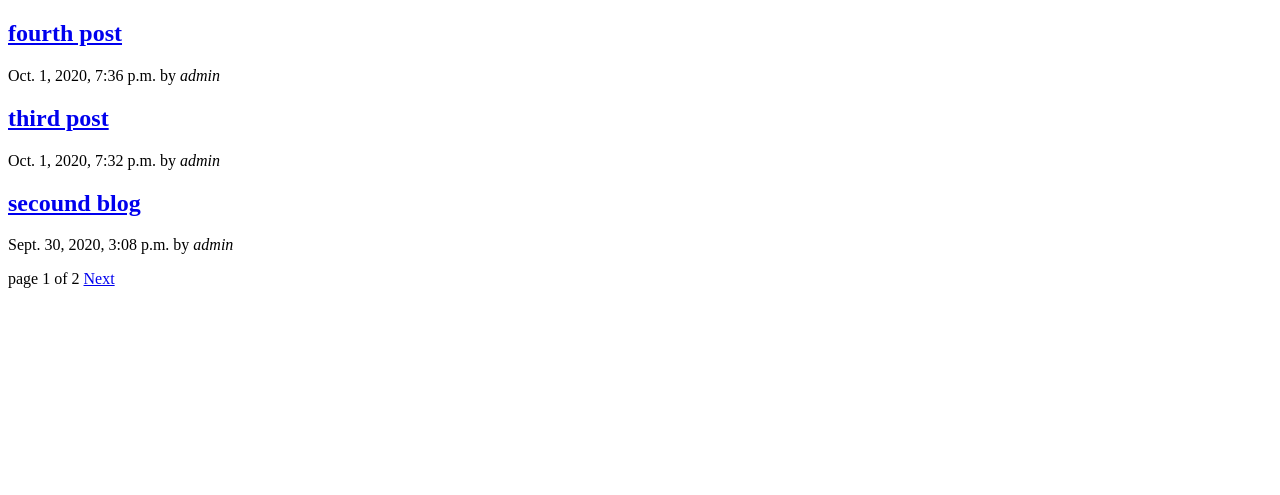
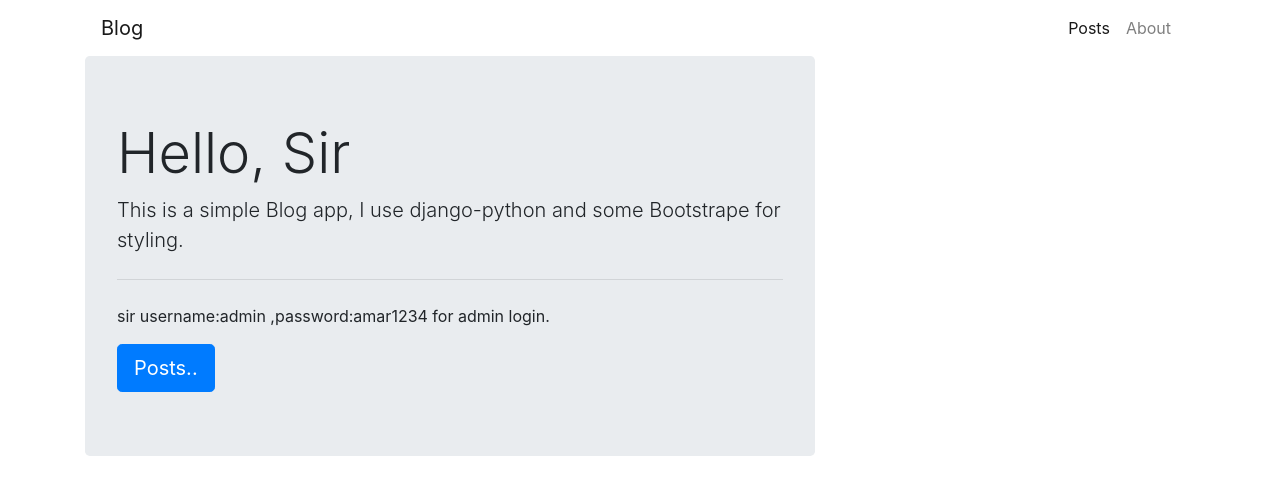
Before and after one commit to Amarkumargupta/BloggingApp, a Django app: page / in a window 1280 px wide. Shown: the top 495 px of the page. Run offline with Django 3.2, Linux system fonts and the light colour scheme; data comes from the database, SQL or seed files in the repository; both versions use the stored data as it was after the commit; some libraries are stand-ins or nearby versions.

Commit message:
added bootstrap styling

```diff
--- a/Blog/templates/Blog/base.html
+++ b/Blog/templates/Blog/base.html
@@ -7,11 +7,40 @@
     <meta name="viewport" content="width=device-width, initial-scale=1.0"> {% if title %}
     <title>Blog:{{title}}</title>{% else %}
     <title>Blog</title>{% endif%}
+    <!-- Bootstrap CSS -->
+    <link rel="stylesheet" href="https://stackpath.bootstrapcdn.com/bootstrap/4.3.1/css/bootstrap.min.css" integrity="sha384-ggOyR0iXCbMQv3Xipma34MD+dH/1fQ784/j6cY/iJTQUOhcWr7x9JvoRxT2MZw1T" crossorigin="anonymous">
 
 </head>
 
 <body>
-    {% block content %} {% endblock %}
+    <div class="container">
+        <nav class="navbar navbar-expand-lg navbar-light bg-transparent ">
+            <a class="navbar-brand" href="{% url 'Blog:home' %}">Blog</a>
+            <button class="navbar-toggler" type="button" data-toggle="collapse" data-target="#navbarSupportedContent" aria-controls="navbarSupportedContent" aria-expanded="false" aria-label="Toggle navigation">
+      <span class="navbar-toggler-icon"></span>
+    </button>
+
+            <div class="collapse navbar-collapse" id="navbarSupportedContent">
+                <ul class="navbar-nav ml-auto pl-2">
+                    <li class="nav-item active">
+                        <a class="nav-link" href="#">Posts<span class="sr-only">(current)</span></a>
+                    </li>
+                    <li class="nav-item">
+                        <a class="nav-link" href="#">About</a>
+                    </li>
+                </ul>
+        </nav>
+
+        <div class="row">
+            <div class="col-md-8">
+                {% block content %} {% endblock %}
+            </div>
+        </div>
+        </div>
+
 </body>
+<script src="https://code.jquery.com/jquery-3.3.1.slim.min.js" integrity="sha384-q8i/X+965DzO0rT7abK41JStQIAqVgRVzpbzo5smXKp4YfRvH+8abtTE1Pi6jizo" crossorigin="anonymous"></script>
+<script src="https://cdnjs.cloudflare.com/ajax/libs/popper.js/1.14.7/umd/popper.min.js" integrity="sha384-UO2eT0CpHqdSJQ6hJty5KVphtPhzWj9WO1clHTMGa3JDZwrnQq4sF86dIHNDz0W1" crossorigin="anonymous"></script>
+<script src="https://stackpath.bootstrapcdn.com/bootstrap/4.3.1/js/bootstrap.min.js" integrity="sha384-JjSmVgyd0p3pXB1rRibZUAYoIIy6OrQ6VrjIEaFf/nJGzIxFDsf4x0xIM+B07jRM" crossorigin="anonymous"></script>
 
 </html>
--- /dev/null
+++ b/Blog/templates/Blog/home.html
@@ -0,0 +1,9 @@
+{% extends 'Blog/base.html' %} {% block content %}
+<div class="jumbotron ">
+    <h1 class="display-4">Hello, Sir</h1>
+    <p class="lead">This is a simple Blog app, I use django-python and some Bootstrape for styling.</p>
+    <hr class="my-4">
+    <p>sir username:admin ,password:amar1234 for admin login.</p>
+    <a class="btn btn-primary btn-lg" href="{% url 'Blog:post_list' %}" role="button">Posts..</a>
+</div>
+{% endblock %}
--- a/Blog/templates/Blog/post/list.html
+++ b/Blog/templates/Blog/post/list.html
@@ -1,6 +1,10 @@
 {% extends 'Blog/base.html' %} {% block content %} {% for post in Posts %}
-<a href="{{post.get_absolute_url}}">
-    <h2>{{post.title}} </h2>
-</a>
-<p>{{post.publish}} by <i>{{post.author}}</i> </p>
+<div class="card w-90 m-2 ml-0">
+    <div class="card-body">
+        <h5 class="card-title">{{post.title}}</h5>
+        <p class="card-text">{{post.publish}} by <i>{{post.author}}</i> </p>
+        <a href="{{post.get_absolute_url}}" class="btn btn-primary">Read</a>
+    </div>
+</div>
+
 {% endfor %} {% include "Blog/post/pagination.html" with page=page_obj %} {% endblock %}
--- a/Blog/templates/Blog/post/pagination.html
+++ b/Blog/templates/Blog/post/pagination.html
@@ -1,15 +1,13 @@
 <div class="pagination">
-    <span>
+    <ul class="pagination">
         {% if page.has_previous %}
-            <a href="?page={{ page.previous_page_number }}">Previous</a>
+        <li class="page-item"><a class="page-link" href="?page={{ page.privious_page_number }}">Previous</a></li>
+        {% endif %}
+        <li class="page-item">
+            <p class="page-link"> page {{page.number}} of {{ page.paginator.num_pages }}</p>
+        </li>
+        {% if page.has_next %}
+        <li class="page-item"><a class="page-link" href="?page={{ page.next_page_number }}">Next</a></li>
         {% endif%}
-    </span>
-    <span>
-        page {{page.number}} of {{ page.paginator.num_pages }}
-    </span>
-    <span>
-        {% if page.has_next %}
-            <a href="?page={{ page.next_page_number }}">Next</a>
-        {% endif%}
-    </span>
+    </ul>
 </div>
--- a/Blog/urls.py
+++ b/Blog/urls.py
@@ -1,8 +1,9 @@
 from django.urls import path
-from .views import post_detail, PostListView,post_share
+from .views import post_detail,home, PostListView,post_share
 app_name = "Blog"
 urlpatterns =[
-path('',PostListView.as_view(),name='post_list'),
-path('<int:year>/<int:month>/<int:day>/<slug:post>/',post_detail,name='post_details'),
-path('<int:post_id>/share/',post_share,name='post_share')
+path('',home,name='home'),
+path('posts/',PostListView.as_view(),name='post_list'),
+path('posts/<int:year>/<int:month>/<int:day>/<slug:post>/',post_detail,name='post_details'),
+path('posts/<int:post_id>/share/',post_share,name='post_share')
 ]
--- a/Blog/views.py
+++ b/Blog/views.py
@@ -4,6 +4,8 @@ from django.core.mail import send_mail
 from django.views.generic import ListView
 from .models import Post,Comment
 from .forms import EmailPostForm, CommentForm
+def home(request):
+    return render(request,'Blog/home.html')
 class PostListView(ListView):
     queryset = Post.objects.filter(status='published')
     context_object_name = 'Posts'
```
Also changed, not shown: Blog/templates/Blog/post/details.html (+40 -21 lines), db.sqlite3.
